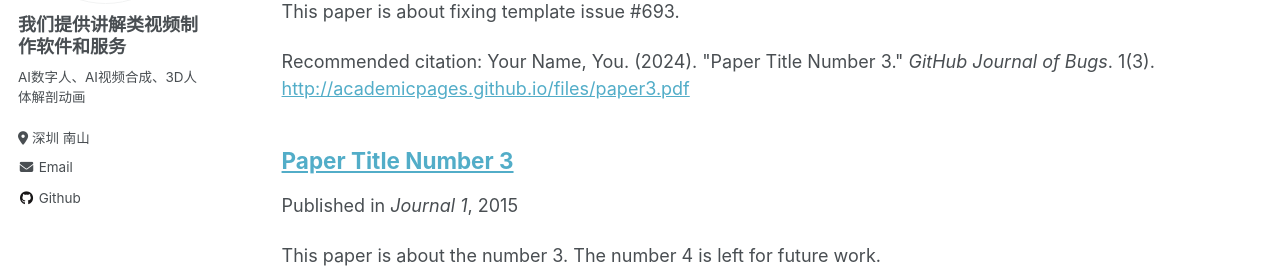
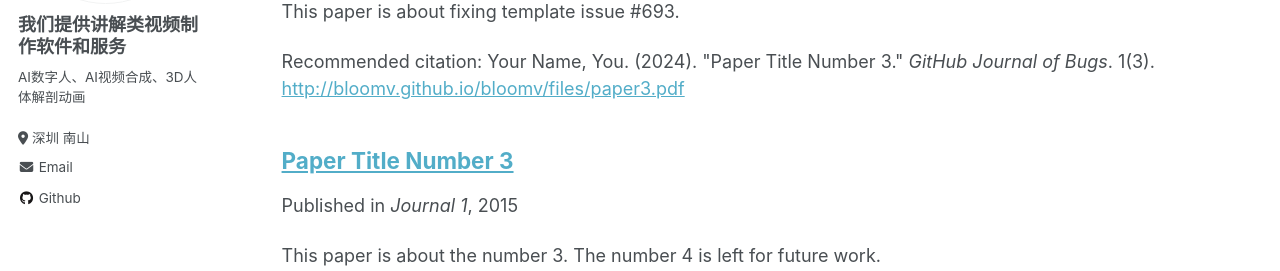
Before and after one commit to bloomv/bloomv, a Jekyll site: the page built from _pages/publications.md, in a window 1280 px wide and 1347 px high. Shown: the part 289-560 px from the top of the window. Built offline with Jekyll 4.4.1, drawn with Linux system fonts in a browser that asks for light colours; part of the change alters nothing that is shown.

Commit message:
Update 2024-02-17-paper-title-number-4.md

```diff
--- a/_publications/2024-02-17-paper-title-number-4.md
+++ b/_publications/2024-02-17-paper-title-number-4.md
@@ -5,7 +5,7 @@ permalink: /publication/2024-02-17-paper-title-number-4
 excerpt: 'This paper is about fixing template issue #693.'
 date: 2024-02-17
 venue: 'GitHub Journal of Bugs'
-paperurl: 'http://academicpages.github.io/files/paper3.pdf'
+paperurl: 'http://bloomv.github.io/bloomv/files/paper3.pdf'
 citation: 'Your Name, You. (2024). &quot;Paper Title Number 3.&quot; <i>GitHub Journal of Bugs</i>. 1(3).'
 ---
 
```
